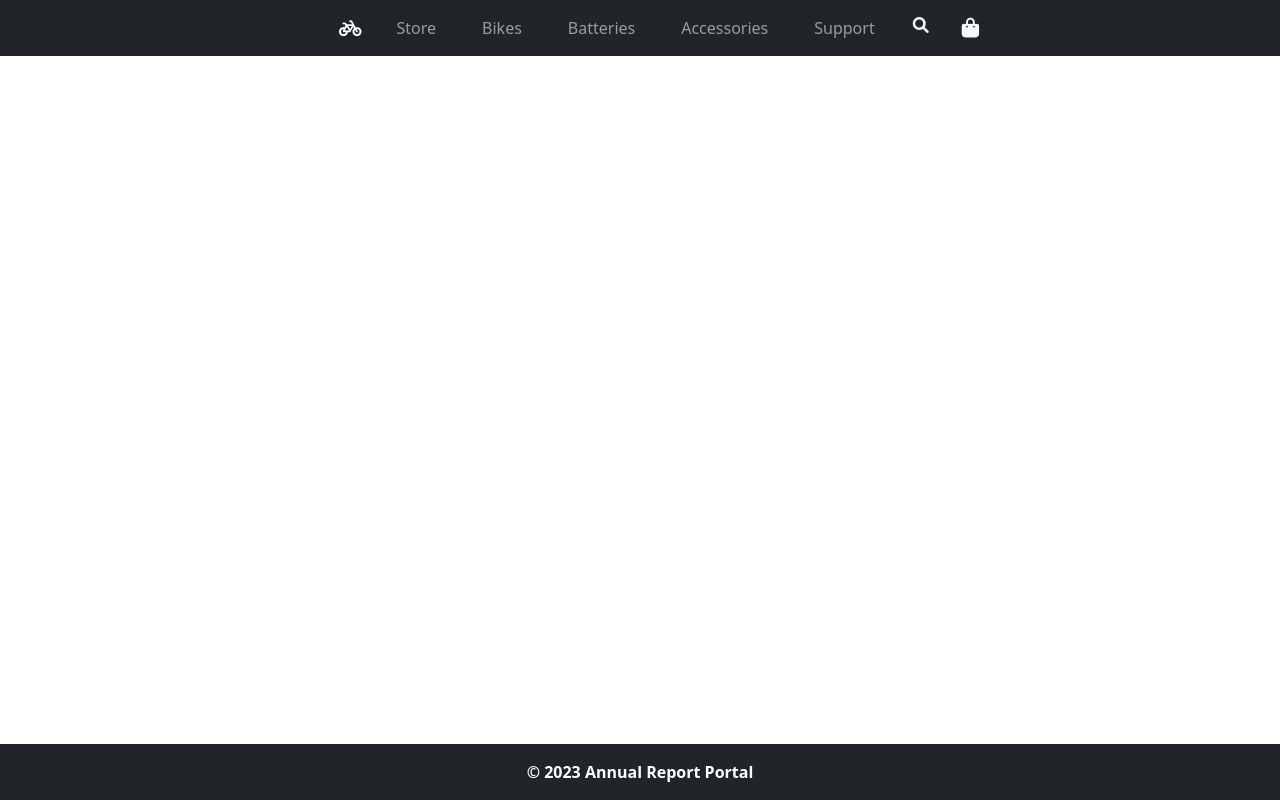
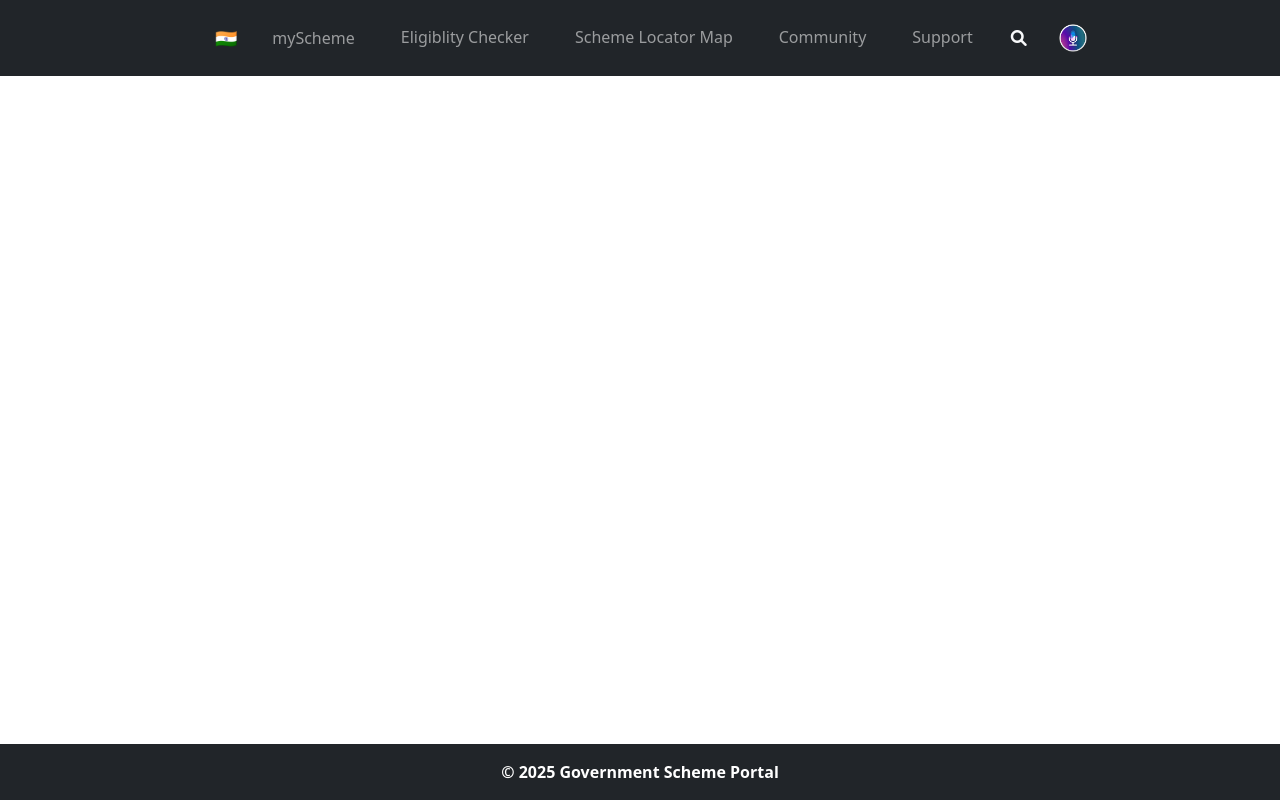
Before and after one commit to annoymouskundu/EY, a Django app: page / in a window 1280 px wide. Run offline with Django 5.2, Linux system fonts and the light colour scheme.

Commit message:
Nav bar done !

```diff
--- a/Hello/templates/base.html
+++ b/Hello/templates/base.html
@@ -118,25 +118,25 @@
                     <ul class="navbar-nav">
                         <li class="nav-item">
                             <a class="nav-link d-flex align-items-center" href="{% url 'home' %}">
-                                <i class="fas fa-bicycle custom-bike-icon"></i> Store
+                                <span class="custom-bike-icon">🇮🇳</span> myScheme
                             </a>
                         </li>
                         <li class="nav-item">
-                            <a class="nav-link" href="#">Bikes</a>
+                            <a class="nav-link" href="#">Eligiblity Checker</a>
                         </li>
                         <li class="nav-item">
-                            <a class="nav-link" href="#">Batteries</a>
+                            <a class="nav-link" href="#">Scheme Locator Map</a>
                         </li>
                         <li class="nav-item">
-                            <a class="nav-link" href="#">Accessories</a>
+                            <a class="nav-link" href="#">Community</a>
                         </li>
                         <li class="nav-item">
                             <a class="nav-link" href="{% url 'services' %}">Support</a>
                         </li>
                     </ul>
 
-                    <!-- Search and Cart icons -->
-                    <div class="d-flex custom-icons-spacing">
+                    <!-- Search, Cart, and Mic icons -->
+                    <div class="d-flex custom-icons-spacing align-items-center">
                         <!-- Search Icon -->
                         <div class="search-container">
                             <a href="#" class="nav-link text-light" id="search-icon">
@@ -158,27 +158,17 @@
                             </div>
                         </div>
 
-                        <!-- Shopping Bag Icon -->
-                        <div class="cart-container">
-                            <a href="#" class="nav-link text-light">
-                                <i class="fas fa-shopping-bag"></i>
-                            </a>
-                            <div class="cart-dialog">
-                                <h5>Your Cart (0)</h5>
-                                <p>
-                                    <a href="{% url 'login' %}" style="color: blue; text-decoration: none;">Sign</a> in to synchronize your shopping cart
-                                </p>
-                                <div>
-                                    <i class="fas fa-shopping-bag fa-3x text-muted"></i>
-                                    <p>NOTHING. YET.</p>
-                                    <button>Go shopping</button>
-                                </div>
-                            </div>
+                        <!-- Mic Icon -->
+                        <div class="mic-container ms-3">
+                            <button id="mic-btn" class="mic-button btn btn-dark">
+                                <img src="/static/icon/microphone.png" alt="Mic" width="20" />
+                            </button>
                         </div>
                     </div>
                 </div>
             </div>
         </nav>
+
 
         <!-- Page Content -->
         {% block body %}{% endblock body %}
@@ -199,5 +189,37 @@
                 }
             });
         </script>
+        <style>
+            /* Mic Button Style */
+            .mic-button {
+              display: flex;
+              justify-content: center;
+              align-items: center;
+              background: transparent;
+              border: none;
+              padding: 0;
+              /* Remove padding for the mic button */
+              cursor: pointer;
+              width: 60px;
+              height: 60px;
+              border-radius: 50%;
+            }
+
+            .mic-button img {
+              width: 30px;
+              /* Adjust icon size */
+              height: 30px;
+            }
+          </style>
+
+          <script>
+            document.getElementById("mic-btn").addEventListener("click", function () {
+              alert("Listening...");
+              fetch("/speech-to-text")
+                .then(response => response.json())
+                .then(data => alert(`Recognized Speech: ${data.transcription}`))
+                .catch(error => console.error("Speech recognition failed", error));
+            });
+          </script>
     </body>
 </html>
--- a/Hello/templates/index.html
+++ b/Hello/templates/index.html
@@ -68,7 +68,7 @@
     <!-- Footer at the bottom -->
     <footer class="bg-dark text-center py-3">
       <div class="container">
-          <span class="text-white">&copy; 2023 Annual Report Portal</span>
+          <span class="text-white">&copy; 2025 Government Scheme Portal</span>
       </div>
   </footer>
 
```
Also changed, not shown: Hello/static/icon/microphone.png (added), 2 other files.
